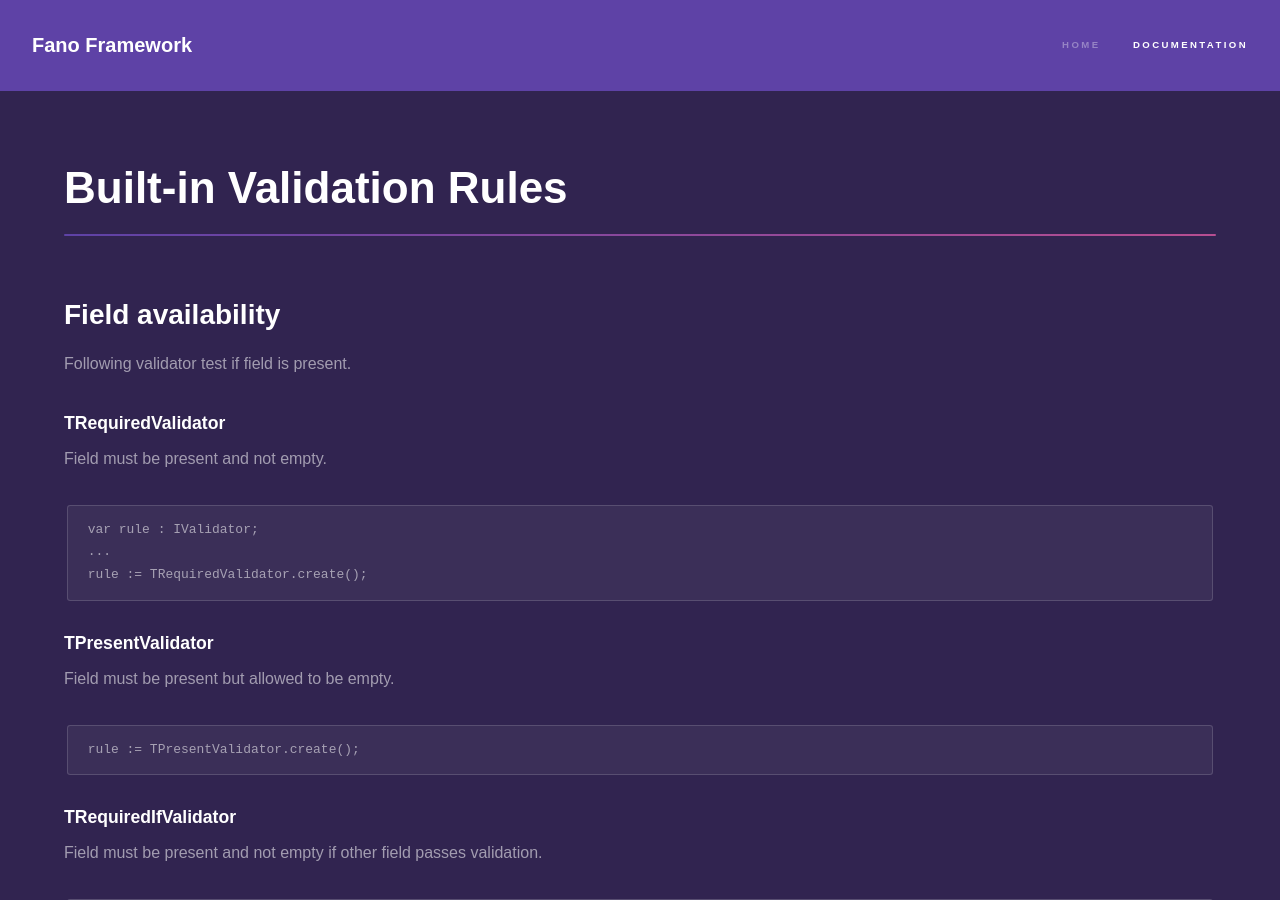
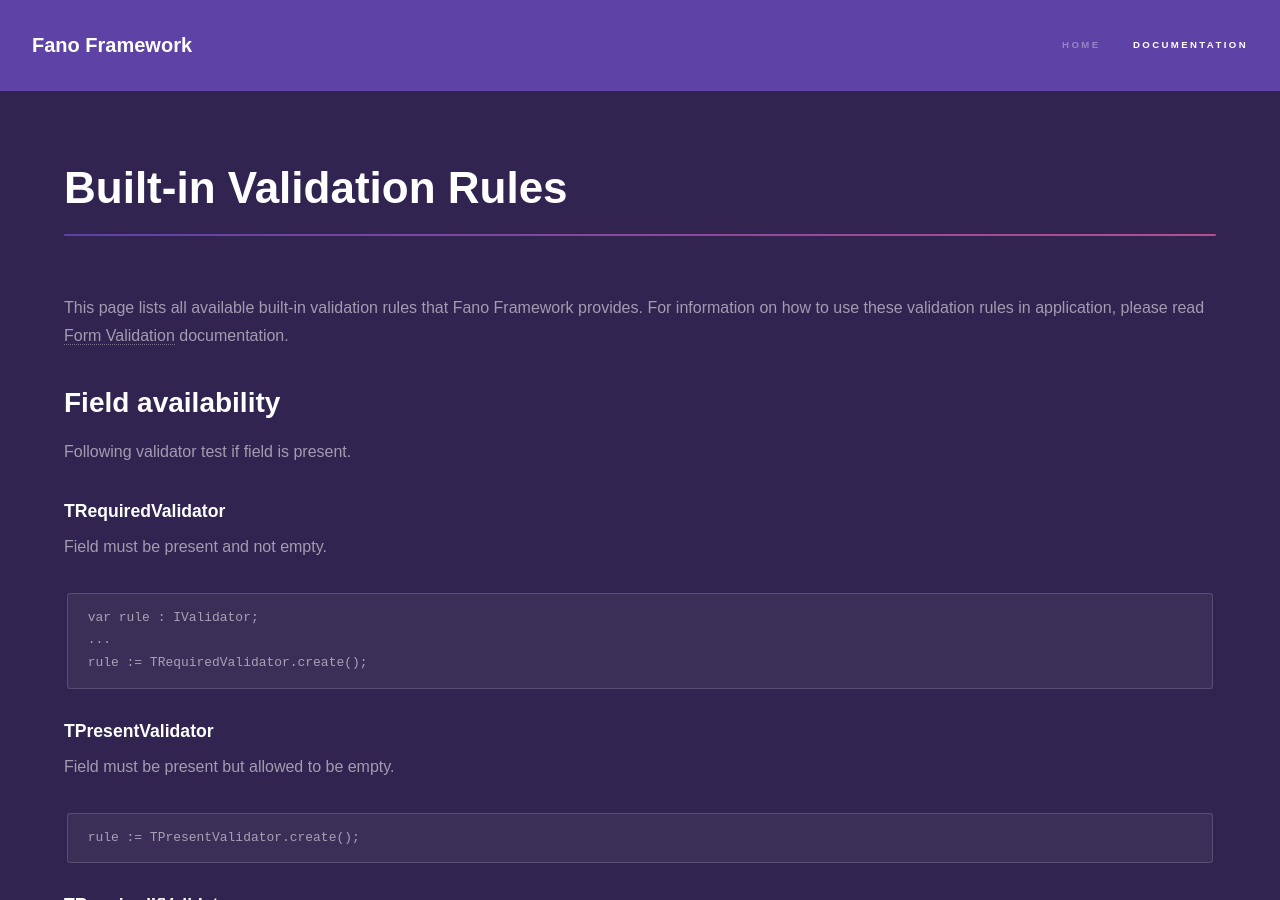
Before and after one commit to fanoframework/fanoframework.github.io, a Jekyll site: the page built from security/form-validation/built-in-validation-rules/index.md, in a window 1280 px wide and 900 px high. Built offline with Jekyll 4.4.1, drawn with Linux system fonts in a browser that asks for light colours; our own code applies the rules of GitHub Pages for plain Markdown files.

Commit message:
add reference back to form validation main page

```diff
--- a/security/form-validation/built-in-validation-rules/index.md
+++ b/security/form-validation/built-in-validation-rules/index.md
@@ -5,7 +5,9 @@
 
 <h1 class="major">Built-in Validation Rules</h1>
 
-## Field  availability
+This page lists all available built-in validation rules that Fano Framework provides. For information on how to use these validation rules in application, please read [Form Validation](/security/form-validation) documentation.
+
+## Field availability
 
 Following validator test if field is present.
 
```
